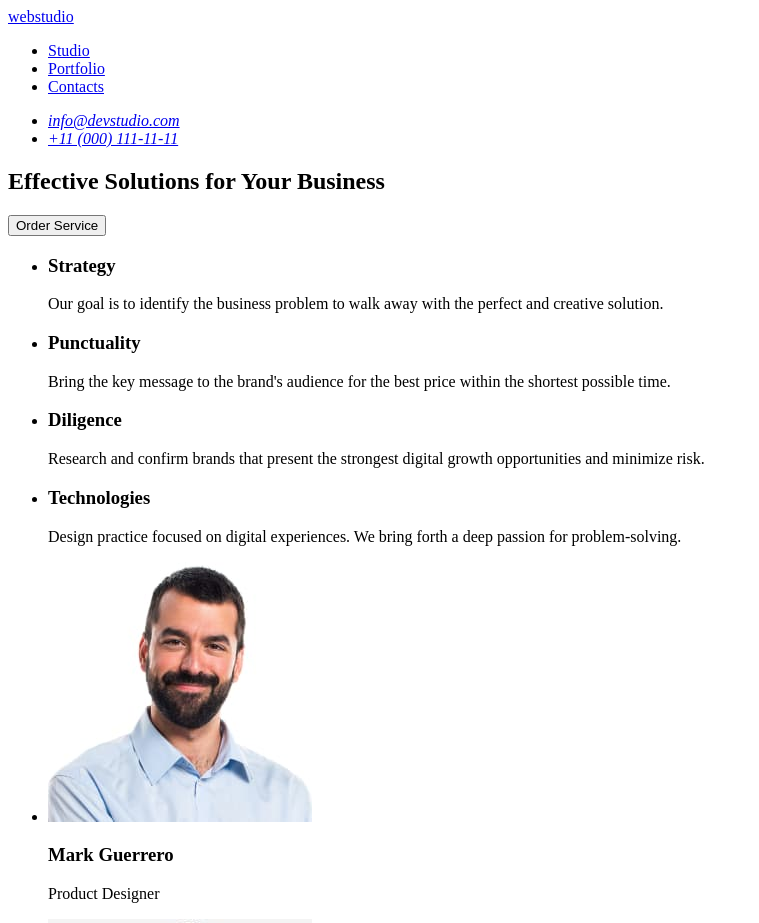
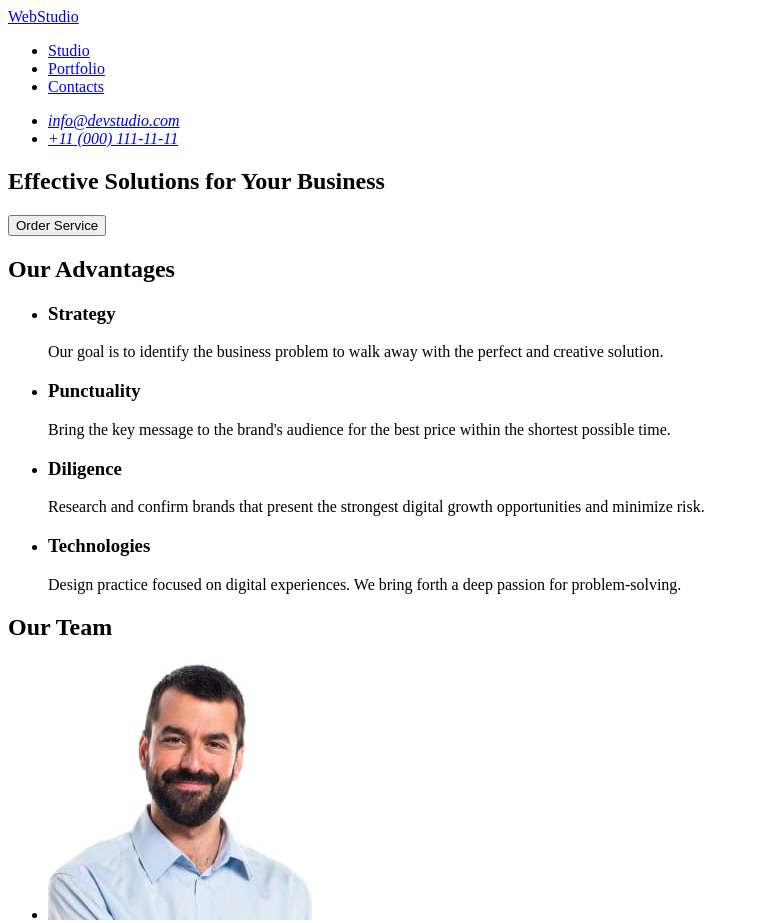
Before and after one commit to olyaYur/goit-markup-hw-01, a plain HTML site: page index.html in a window 1280 px wide. Shown: the top 923 px of the page, without its empty margins (0-759 px from the left). Drawn offline with Linux system fonts and the light colour scheme.

Commit message:
Update3 index.html
Check3

```diff
--- a/index.html
+++ b/index.html
@@ -10,7 +10,7 @@
       <!--header start-->
         <!-- header-logo-menu-contacts -->
         <nav>
-          <a href="./index.html">webstudio</a>
+          <a href="./index.html">WebStudio</a>
           <ul>
             <li><a href="./index.html">Studio</a></li>
             <li><a href="./index.html">Portfolio</a></li>
@@ -32,6 +32,7 @@
           <button type="button">Order Service</button>
       </section>
       <section>
+        <h2>Our Advantages</h2>
         <ul>
           <li>
             <h3>Strategy</h3>
@@ -64,7 +65,7 @@
         </ul>
       </section>
       <section>
-    <!--<h2>Our Team</h2> -->
+        <h2>Our Team</h2>
         <ul>
           <li>
             <img src="./images/card1.jpg" alt="Mark Guerrero" width="264" height="260" />
@@ -91,7 +92,7 @@
       <!-- main finish-->
     </main>
     <footer>
-        <a href="./index.html">webstudio</a>
+        <a href="./index.html">WebStudio</a>
         <p>
           Increase the flow of customers and sales for your business with
           digital marketing & growth solutions.
```
